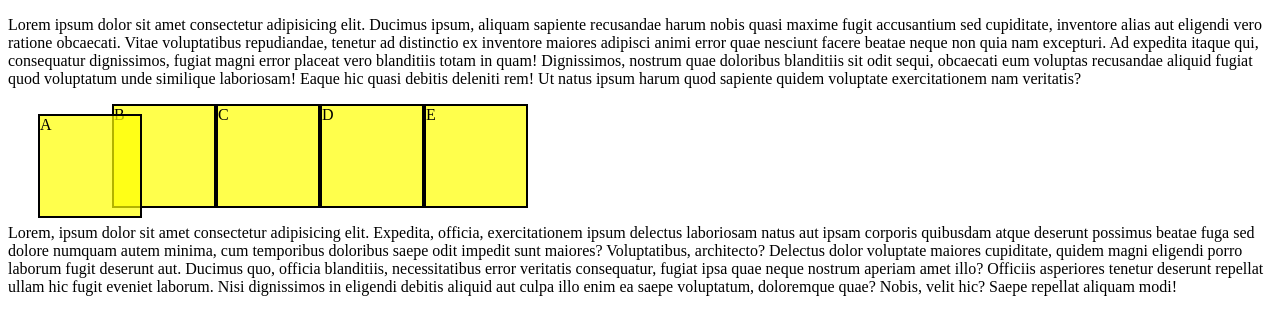
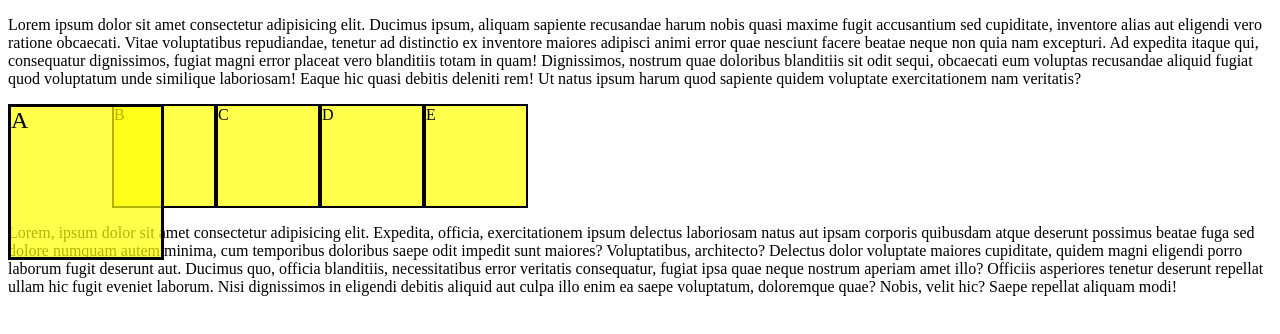
Before and after one commit to wdrk/interactiveWebSite, a plain HTML site: page 01_01.html in a window 1280 px wide. In both pictures the pointer is over the element 60 px from the left and 156 px from the top of the page. Drawn offline with Linux system fonts and the light colour scheme.

Commit message:
transform-origin 옵션으로 transform의 기준을 옮기기

```diff
--- a/style.css
+++ b/style.css
@@ -10,5 +10,6 @@
 }
 
 .box:hover {
-  transform: translate(30px, 10px);
+  transform: scale(1.5);
+  transform-origin: left top;
 }
```
